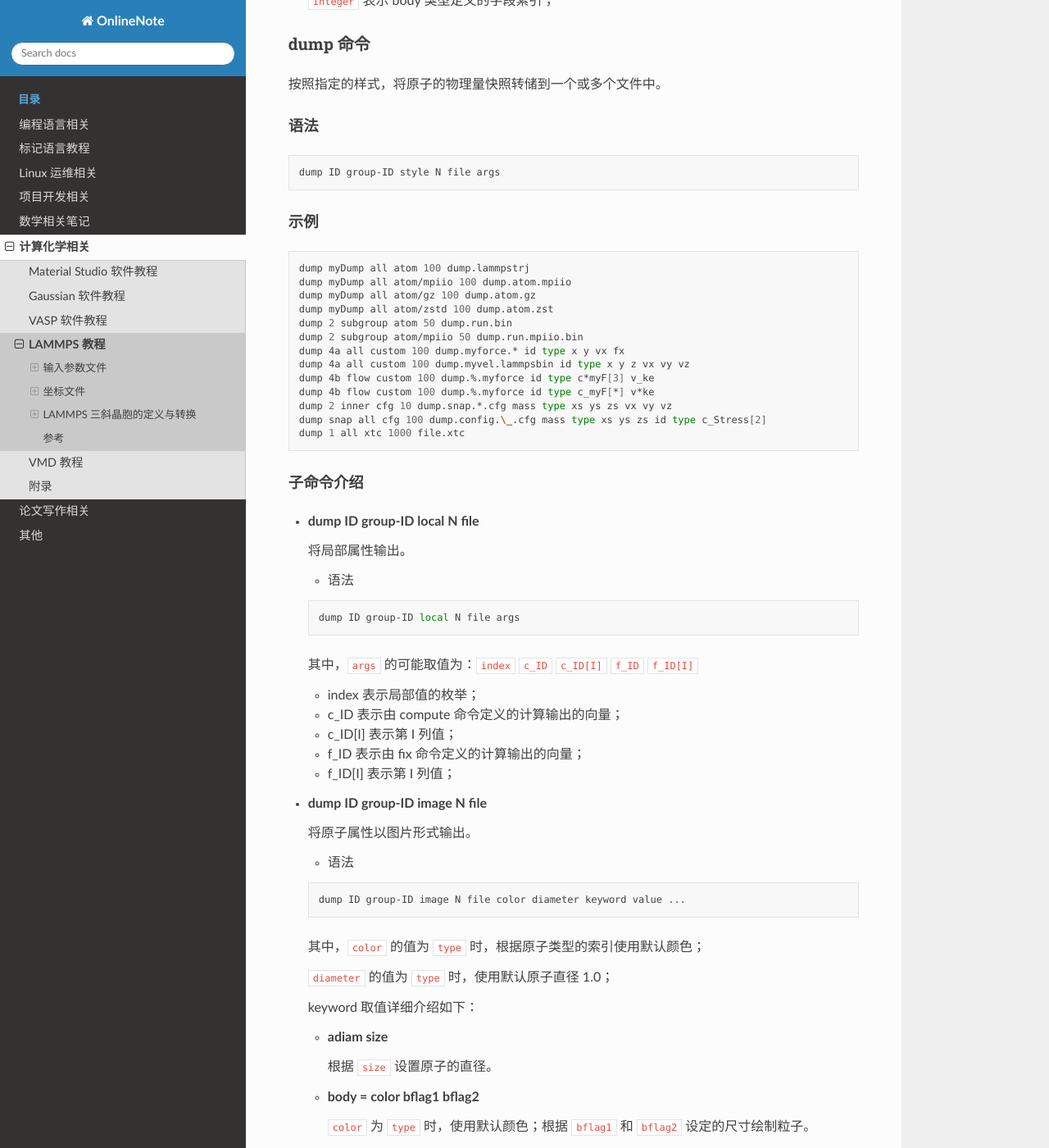
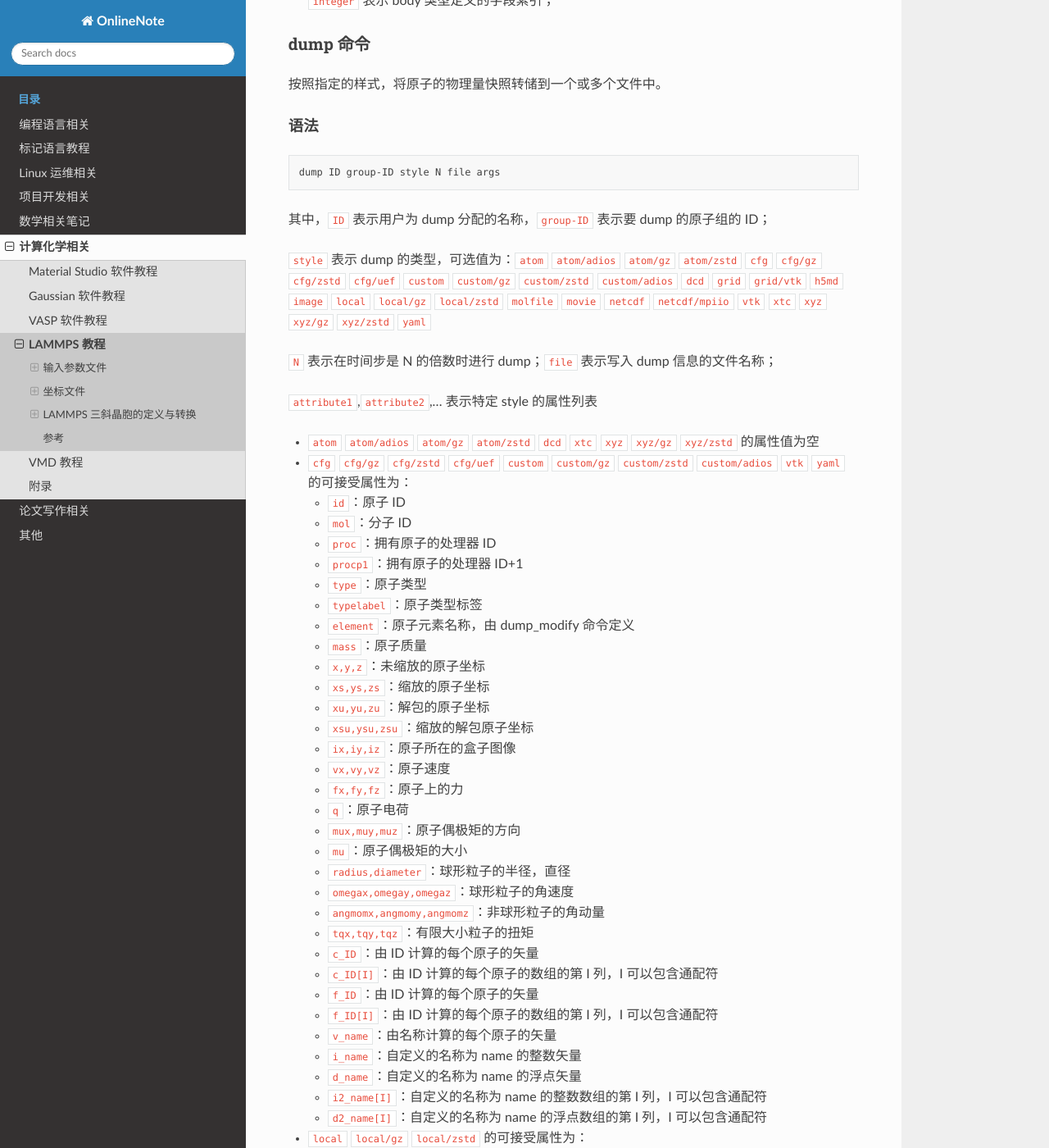
Before and after one commit to Rasic2/CodeNote, a Sphinx documentation site: the page built from docs/source/chemistry/lammps.md, in a window 1280 px wide and 1400 px high, scrolled down 12887 px. Shown: the whole window at 82% size. Built offline with Sphinx 7.4.7 and the Read the Docs theme 2.0.0, drawn with Linux system fonts in a browser that asks for light colours; some of the changed text lies outside the part shown.

Commit message:
docs: update LAMMPS-dump command

````diff
--- a/docs/source/chemistry/lammps.md
+++ b/docs/source/chemistry/lammps.md
@@ -590,6 +590,72 @@ compute 3 all ke/atom
 dump ID group-ID style N file args
 ```
 
+其中，`ID` 表示用户为 dump 分配的名称，`group-ID` 表示要 dump 的原子组的 ID；
+
+`style` 表示 dump 的类型，可选值为：`atom` `atom/adios` `atom/gz` `atom/zstd` `cfg` `cfg/gz` `cfg/zstd` `cfg/uef` `custom` `custom/gz` `custom/zstd` `custom/adios` `dcd` `grid` `grid/vtk` `h5md` `image` `local` `local/gz` `local/zstd` `molfile` `movie` `netcdf` `netcdf/mpiio` `vtk` `xtc` `xyz` `xyz/gz` `xyz/zstd` `yaml`
+
+`N` 表示在时间步是 N 的倍数时进行 dump；`file` 表示写入 dump 信息的文件名称；
+
+`attribute1`,`attribute2`,… 表示特定 style 的属性列表
+
+- `atom` `atom/adios` `atom/gz` `atom/zstd` `dcd` `xtc` `xyz` `xyz/gz` `xyz/zstd` 的属性值为空
+
+- `cfg` `cfg/gz` `cfg/zstd` `cfg/uef` `custom` `custom/gz` `custom/zstd` `custom/adios` `vtk` `yaml` 的可接受属性为：
+
+  - `id`：原子 ID
+  - `mol`：分子 ID
+  - `proc`：拥有原子的处理器 ID
+  - `procp1`：拥有原子的处理器 ID+1
+  - `type`：原子类型
+  - `typelabel`：原子类型标签
+  - `element`：原子元素名称，由 dump_modify 命令定义
+  - `mass`：原子质量
+  - `x,y,z`：未缩放的原子坐标
+  - `xs,ys,zs`：缩放的原子坐标
+  - `xu,yu,zu`：解包的原子坐标
+  - `xsu,ysu,zsu`：缩放的解包原子坐标
+  - `ix,iy,iz`：原子所在的盒子图像
+  - `vx,vy,vz`：原子速度
+  - `fx,fy,fz`：原子上的力
+  - `q`：原子电荷
+  - `mux,muy,muz`：原子偶极矩的方向
+  - `mu`：原子偶极矩的大小
+  - `radius,diameter`：球形粒子的半径，直径
+  - `omegax,omegay,omegaz`：球形粒子的角速度
+  - `angmomx,angmomy,angmomz`：非球形粒子的角动量
+  - `tqx,tqy,tqz`：有限大小粒子的扭矩
+  - `c_ID`：由 ID 计算的每个原子的矢量
+  - `c_ID[I]`：由 ID 计算的每个原子的数组的第 I 列，I 可以包含通配符
+  - `f_ID`：由 ID 计算的每个原子的矢量
+  - `f_ID[I]`：由 ID 计算的每个原子的数组的第 I 列，I 可以包含通配符
+  - `v_name`：由名称计算的每个原子的矢量
+  - `i_name`：自定义的名称为 name 的整数矢量
+  - `d_name`：自定义的名称为 name 的浮点矢量
+  - `i2_name[I]`：自定义的名称为 name 的整数数组的第 I 列，I 可以包含通配符
+  - `d2_name[I]`：自定义的名称为 name 的浮点数组的第 I 列，I 可以包含通配符
+
+- `local` `local/gz` `local/zstd` 的可接受属性为：
+
+  - `index`：本地值的枚举
+  - `c_ID`：由 ID 计算得到的本地向量
+  - `c_ID[I]`：由 ID 计算得到的本地数组的第 I 列，可以包含通配符
+  - `f_ID`：由 ID 计算得到的本地向量
+  - `f_ID[I]`：由 ID 计算得到的本地数组的第 I 列，可以包含通配符
+
+- `grid` `grid/vtk` 的可接受属性为：
+
+  - `gname`：由计算或修正定义的网格名称
+  - `dname`：由计算或修正定义的数据字段名称
+  - `c_ID`：由 ID 为 c_ID 的计算所计算的每网格向量
+  - `c_ID[I]`：由 ID 为 c_ID 的计算所计算的每网格数组的第 I 列，I 可以包含通配符
+  - `f_ID`：由 ID 为 f_ID 的修正所计算的每网格向量
+  - `f_ID[I]`：由 ID 为 f_ID 的修正所计算的每网格数组的第 I 列，I 可以包含通配符
+
+- `h5md` 的可接受属性详见 `dump h5md` 命令
+- `image` `movie` 的可接受属性详见 `dump image` 命令
+- `molfile` 的可接受属性详见 `dump molfile` 命令
+- `netcdf` `netcdf/mpiio` 的可接受属性详见 `dump netcdf` 命令
+
 #### 示例
 
 ```bash
````
Also changed, not shown: 1 other file.
